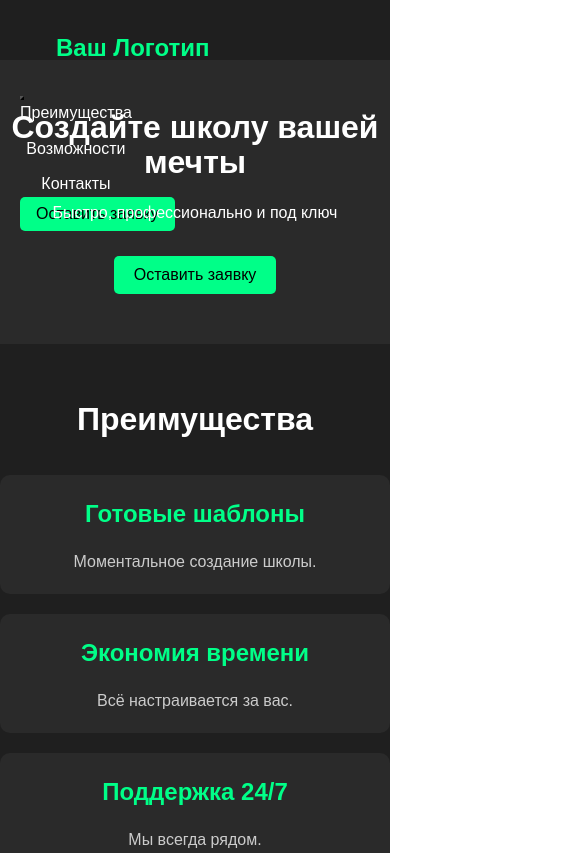
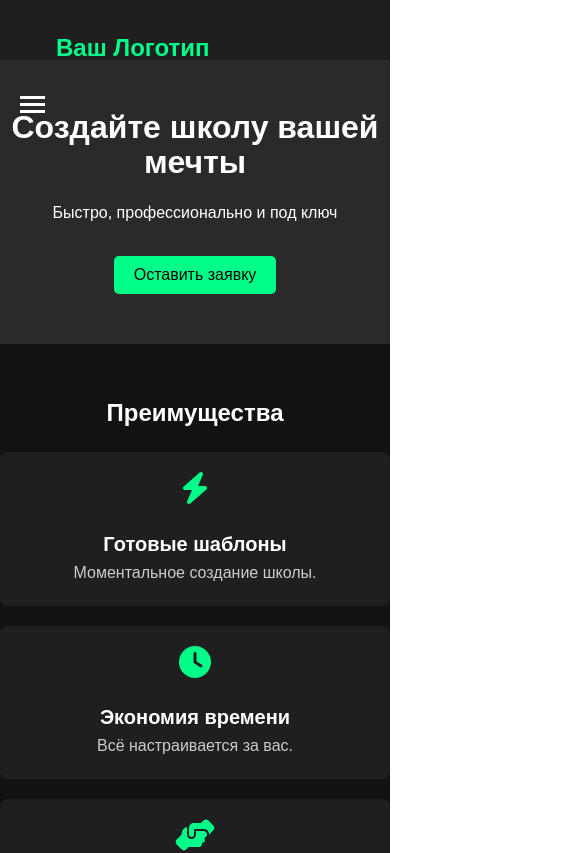
Before and after one commit to visualGravitySense/landing-page-edu, a React (Vite) app: page / in a window 390 px wide. Shown: the top 853 px of the page, 585 px wide, since content can reach past the window. Built offline with nearby package versions, Linux system fonts and the light colour scheme.

Commit message:
advantages block and icons added

```diff
--- a/package.json
+++ b/package.json
@@ -11,6 +11,9 @@
     "deploy": "gh-pages -d dist"
   },
   "dependencies": {
+    "@fortawesome/fontawesome-svg-core": "^6.7.2",
+    "@fortawesome/free-solid-svg-icons": "^6.7.2",
+    "@fortawesome/react-fontawesome": "^0.2.2",
     "react": "^18.3.1",
     "react-dom": "^18.3.1",
     "sass": "^1.83.1"
--- a/src/components/Advantages.jsx
+++ b/src/components/Advantages.jsx
@@ -1,10 +1,33 @@
-import React from 'react';
-import '../styles/styles.scss';
+import React from "react";
+import { FontAwesomeIcon } from "@fortawesome/react-fontawesome";
+import { faBolt, faClock, faHandsHelping, faShieldAlt } from "@fortawesome/free-solid-svg-icons";
+import "../styles/styles.scss";
 
 const advantages = [
-  { id: 1, title: 'Готовые шаблоны', description: 'Моментальное создание школы.' },
-  { id: 2, title: 'Экономия времени', description: 'Всё настраивается за вас.' },
-  { id: 3, title: 'Поддержка 24/7', description: 'Мы всегда рядом.' },
+  {
+    id: 1,
+    title: "Готовые шаблоны",
+    description: "Моментальное создание школы.",
+    icon: faBolt, // Иконка для каждого преимущества
+  },
+  {
+    id: 2,
+    title: "Экономия времени",
+    description: "Всё настраивается за вас.",
+    icon: faClock,
+  },
+  {
+    id: 3,
+    title: "Поддержка 24/7",
+    description: "Мы всегда рядом.",
+    icon: faHandsHelping,
+  },
+  {
+    id: 4,
+    title: "Защита данных",
+    description: "Ваши данные под надежной защитой.",
+    icon: faShieldAlt,
+  },
 ];
 
 const Advantages = () => {
@@ -15,6 +38,8 @@ const Advantages = () => {
         <div className="advantage-cards">
           {advantages.map((adv) => (
             <div key={adv.id} className="card">
+              {/* Иконка над заголовком */}
+              <FontAwesomeIcon icon={adv.icon} size="2x" className="card-icon" />
               <h3>{adv.title}</h3>
               <p>{adv.description}</p>
             </div>
--- a/src/components/Header.jsx
+++ b/src/components/Header.jsx
@@ -13,21 +13,20 @@ const Header = () => {
     <header className="header">
       <div className="logo">Ваш Логотип</div>
       <button
-        className={`hamburger ${isMenuOpen ? "active" : ""}`}
+        className="hamburger"
+        onClick={toggleMenu}
         aria-label="Открыть меню"
-        onClick={toggleMenu}
       >
         <span></span>
         <span></span>
         <span></span>
       </button>
-      <nav className={`nav ${isMenuOpen ? "active" : ""}`}>
+      <nav className={`nav ${isMenuOpen ? "nav--open" : ""}`}>
         <a href="#advantages">Преимущества</a>
         <a href="#features">Возможности</a>
         <a href="#contacts">Контакты</a>
+        <button className="cta-button">Оставить заявку</button>
       </nav>
-
-      <button className="cta-button">Оставить заявку</button>
 
     </header>
   );
--- a/src/styles/styles.scss
+++ b/src/styles/styles.scss
@@ -28,60 +28,95 @@ html, body {
 // --------------------- Header ---------------------
 .header {
     background: #1f1f1f;
-    height: 60px; /* Фиксируем высоту */
-    padding: 0 20px; /* Только горизонтальные отступы */
+    height: 60px;
+    padding: 0 20px;
     display: flex;
     justify-content: space-between;
     align-items: center;
+  }
 
   .logo {
     font-size: 24px;
     font-weight: bold;
     color: #00ff88;
-      line-height: 1; /* Убираем лишние вертикальные пробелы */
+    line-height: 1;
   }
 
   .nav {
     display: flex;
     gap: 15px;
+    transition: transform 0.3s ease, opacity 0.3s ease;
+    align-items: center; /* Центрирование по вертикали */
+  }
 
-      a {
+  .nav a {
     text-decoration: none;
     color: #ffffff;
     font-size: 16px;
     transition: color 0.3s;
+  }
 
-        &:hover {
+  .nav a:hover {
     color: #00ff88;
-        }
-      }
   }
 
   .cta-button {
     background: #00ff88;
     color: #000000;
     border: none;
-      padding: 8px 16px; /* Уменьшаем внутренние отступы */
+    padding: 8px 16px;
     font-size: 16px;
     cursor: pointer;
     border-radius: 5px;
+  }
 
-      &:hover {
+  .cta-button:hover {
     background: #00cc66;
   }
+
+  /* Гамбургер */
+  .hamburger {
+    display: none;
+    flex-direction: column;
+    gap: 4px;
+    cursor: pointer;
+    background: none;
+    border: none;
   }
 
+  .hamburger span {
+    width: 25px;
+    height: 3px;
+    background: #fff;
+  }
+
+  /* Показываем гамбургер и настраиваем выпадающее меню на мобильных */
+  @media (max-width: 768px) {
     .hamburger {
-      margin: 0;
-      padding: 0;
-      display: none; /* Скрываем гамбургер по умолчанию */
+      display: flex;
+    }
 
-      @media (max-width: 768px) {
-        display: block; /* Показываем только на мобильных */
+    .nav {
+      position: absolute;
+      top: 60px;
+      right: 0;
+      background: #1f1f1f;
+      flex-direction: column;
+      gap: 10px;
+      padding: 10px 20px;
+      width: 100%;
+      max-width: 300px;
+
+      /* Меню закрыто по умолчанию */
+      transform: translateX(100%);
+      opacity: 0;
+    }
+
+    .nav--open {
+      transform: translateX(0);
+      opacity: 1;
     }
   }
-  }
-
 
 
 // --------------------- HeroSection ---------------------
@@ -118,30 +153,30 @@ html, body {
 // --------------------- Advantages ---------------------
 .advantages {
     padding: 50px 0;
-  background: #1f1f1f;
 
-  h2 {
-    text-align: center;
-    font-size: 32px;
-    margin-bottom: 30px;
+    .advantage-cards {
+
+      display: grid;
+      grid-template-columns: repeat(auto-fit, minmax(200px, 1fr));
+      gap: 20px;
+      padding: 20px 0;
     }
 
-  .advantage-cards {
-    display: flex;
-    justify-content: space-around;
-    gap: 20px;
+    .card {
+      background: #1f1f1f;
+      padding: 20px;
+      border-radius: 8px;
+      text-align: center;
+      color: #ffffff;
 
-    .card {
-      background: #2a2a2a;
-      padding: 20px;
-      border-radius: 10px;
-      text-align: center;
-      flex: 1;
+      .card-icon {
+        color: #00ff88;
+        margin-bottom: 10px;
+      }
 
       h3 {
-        font-size: 24px;
-        margin-bottom: 15px;
-        color: #00ff88;
+        margin-top: 10px;
+        font-size: 20px;
       }
 
       p {
@@ -150,7 +185,7 @@ html, body {
       }
     }
   }
-}
+
 
 // --------------------- Features ---------------------
 .features {
```
Also changed, not shown: 1 other file (tests, documents, lock files or other folders). Lines whose indentation alone changed are shown as unchanged.
